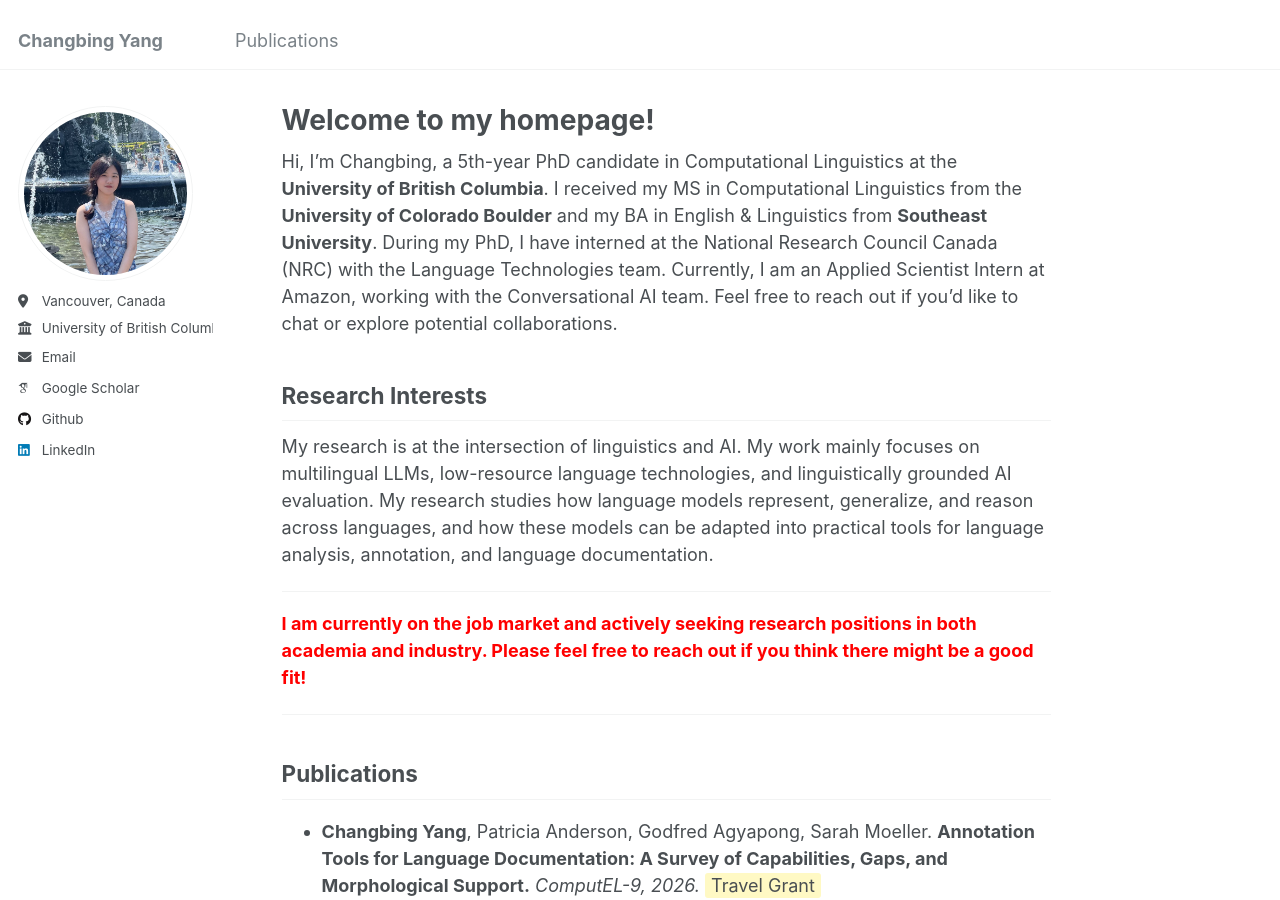
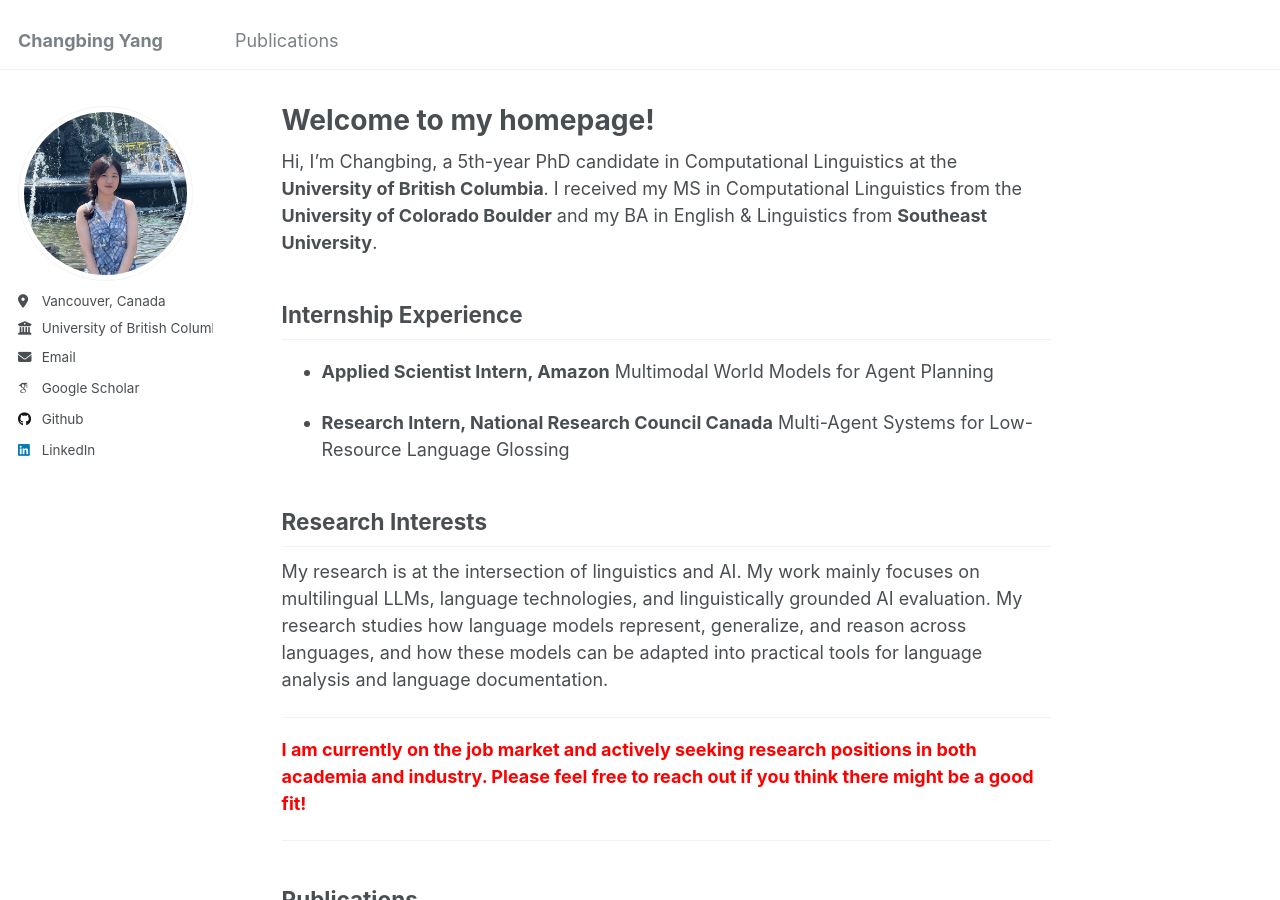
Before and after one commit to changbingY/changbingY.github.io, a Jekyll site: the page built from _pages/about.md, in a window 1280 px wide and 900 px high. Built offline with Jekyll 4.4.1, drawn with Linux system fonts in a browser that asks for light colours; some web fonts are replaced; some of the changed text lies outside the part shown.

Commit message:
Update about.md

```diff
--- a/_pages/about.md
+++ b/_pages/about.md
@@ -7,11 +7,19 @@ redirect_from:
   - /about.html
 ---
 
-Hi, I'm Changbing, a 5th-year PhD candidate in Computational Linguistics at the **University of British Columbia**. I received my MS in Computational Linguistics from the **University of Colorado Boulder** and my BA in English & Linguistics from **Southeast University**. During my PhD, I have interned at the National Research Council Canada (NRC) with the Language
-Technologies team. Currently, I am an Applied Scientist Intern at Amazon, working with the Conversational AI team. Feel free to reach out if you'd like to chat or explore potential collaborations.
+Hi, I'm Changbing, a 5th-year PhD candidate in Computational Linguistics at the **University of British Columbia**. I received my MS in Computational Linguistics from the **University of Colorado Boulder** and my BA in English & Linguistics from **Southeast University**.
+
+## Internship Experience
+
+* **Applied Scientist Intern, Amazon**
+  Multimodal World Models for Agent Planning
+
+* **Research Intern, National Research Council Canada**
+  Multi-Agent Systems for Low-Resource Language Glossing
+
 
 ## Research Interests
-My research is at the intersection of linguistics and AI. My work mainly focuses on multilingual LLMs, low-resource language technologies, and linguistically grounded AI evaluation. My research studies how language models represent, generalize, and reason across languages, and how these models can be adapted into practical tools for language analysis, annotation, and language documentation.
+My research is at the intersection of linguistics and AI. My work mainly focuses on multilingual LLMs, language technologies, and linguistically grounded AI evaluation. My research studies how language models represent, generalize, and reason across languages, and how these models can be adapted into practical tools for language analysis and language documentation.
 
 ---
 <p style="color: red;"><strong>I am currently on the job market and actively seeking research positions in both academia and industry. Please feel free to reach out if you think there might be a good fit!</strong></p>
```
Also changed, not shown: other parts of _pages/about.md (+2 -0 lines).
